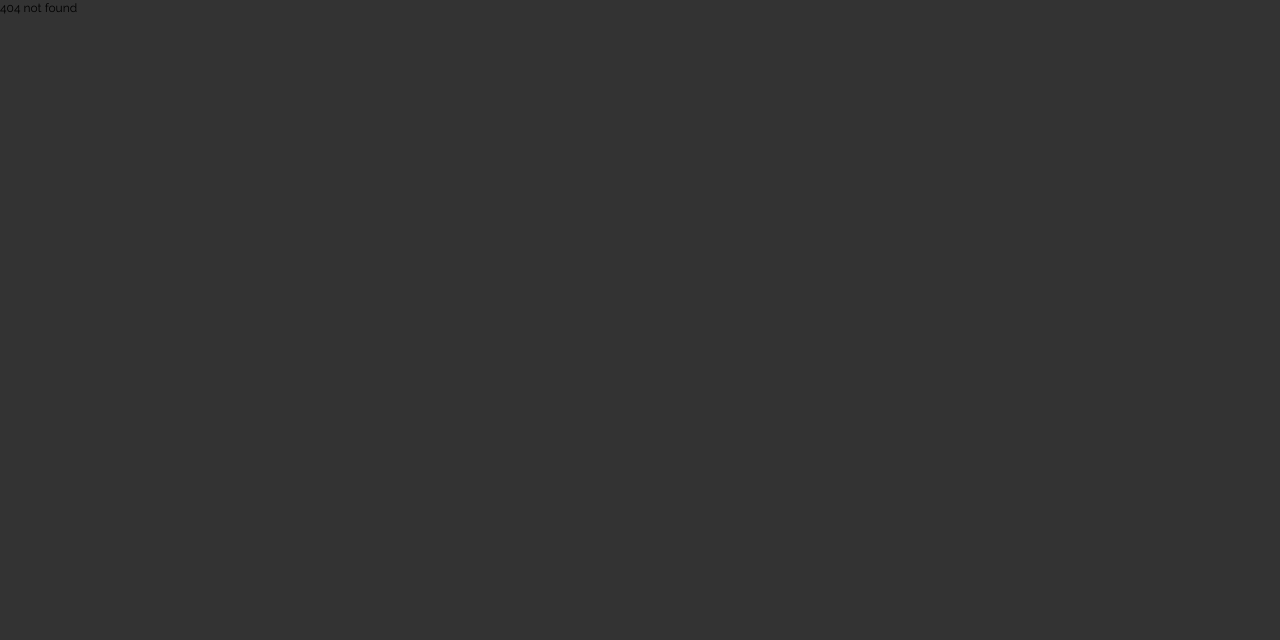
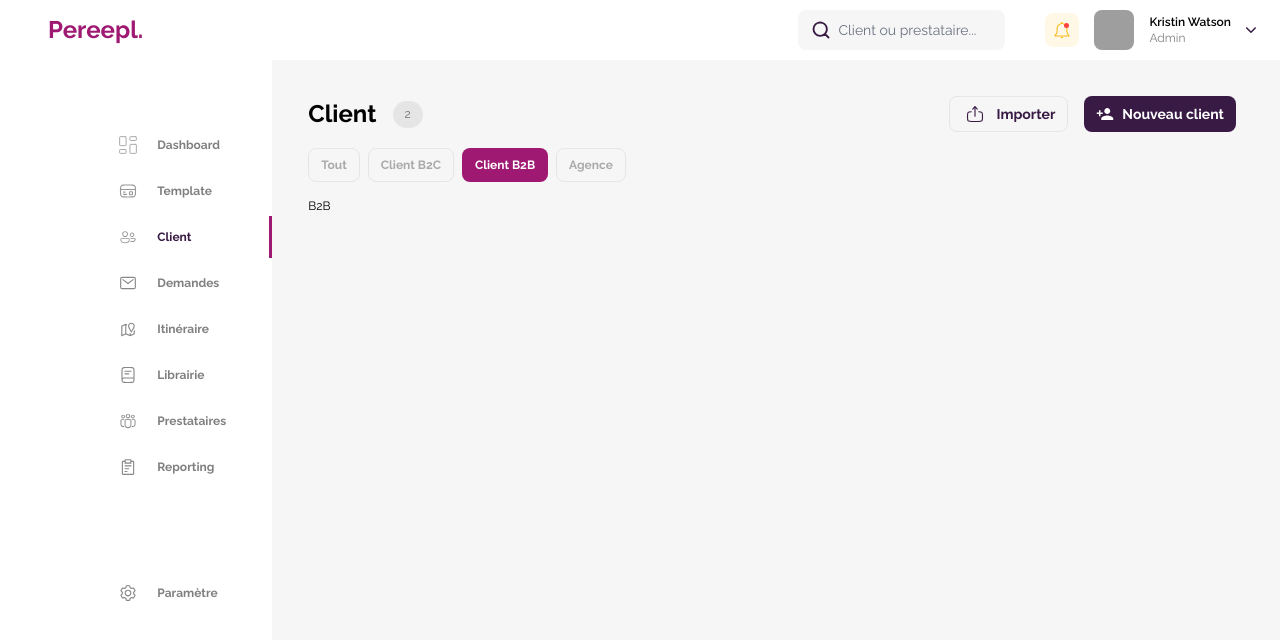
Before and after one commit to rantohr/perrepl-bo, a React (Vite) app: page /app/client/b2b in a window 1280 px wide. Before the commit this address had no page. Shown: the top 640 px of the page. Built offline with nearby package versions, Linux system fonts and the light colour scheme; grey boxes are pictures that could not be loaded.

Commit message:
Routage Clients

```diff
--- a/src/App.tsx
+++ b/src/App.tsx
@@ -25,6 +25,10 @@ import TripsClient from "./pages/clients/childTabs/Trips";
 import DocsClient from "./pages/clients/childTabs/Docs";
 import PaxListsClient from "./pages/clients/childTabs/PaxLists";
 import PayrollClient from "./pages/clients/childTabs/Payroll";
+import AllBadge from "./pages/clients/childBadge/All";
+import B2BBadge from "./pages/clients/childBadge/B2B";
+import B2CBadge from "./pages/clients/childBadge/B2C";
+import AgenceBadge from "./pages/clients/childBadge/Agence";
 
 const App: FC = (): ReactElement => {
   return (
@@ -45,7 +49,12 @@ const App: FC = (): ReactElement => {
             <Route path="update" element={<Itinerary />}></Route>
           </Route>,
           <Route path="client">
-            <Route path="" element={<LayoutClient />} />
+            <Route path="" element={<LayoutClient />}>
+              <Route path="" element={<AllBadge />} />
+              <Route path="b2b" element={<B2BBadge />} />
+              <Route path="b2c" element={<B2CBadge />} />
+              <Route path="agence" element={<AgenceBadge />} />
+            </Route>
             <Route path="agence/update" element={<ClientAgenceProfile />} />
             <Route path="agence/view" element={<ClientAgenceProfileView />}>
               {/* <Route path="" element={<>general</>} /> */}
--- a/src/pages/clients/LayoutClient.tsx
+++ b/src/pages/clients/LayoutClient.tsx
@@ -1,4 +1,12 @@
+import { Outlet, useLocation, useNavigate } from "react-router-dom";
+import BadgeCustom from "../components/BadgeCustom";
+
 export default function LayoutClient() {
+  const navigate = useNavigate();
+  const { pathname } = useLocation();
+  const paths = pathname.split("/");
+  const last = paths[paths.length - 1];
+
   return (
     <div className="ml-4 mr-6 mt-4">
       <div className="header flex flex-row gap-9">
@@ -8,14 +16,13 @@ export default function LayoutClient() {
             <span className="font-normal text-xs text-neutre ">2</span>
           </div>
         </div>
-        {/* px-5 py-2.5 text-center mr-2 mb-2   */}
         <div className=" w-1/2 flex gap-4 justify-end">
           <button
             type="button"
             className="
             text-violet-1
             hover:violet-1 font-bold border border-transparent-grey hover:bg-transparent focus:outline-none   rounded-lg text-sm
-            flex items-center justify-center px-3 py-2
+            flex items-center justify-center px-3 py-1
 
             "
           >
@@ -77,6 +84,41 @@ export default function LayoutClient() {
           </button>
         </div>
       </div>
+
+      <div className="flex gap-2 mt-4">
+        <BadgeCustom
+          label="Tout"
+          active={last.includes("client")}
+          onClick={() => {
+            navigate("/app/client");
+          }}
+        />
+        <BadgeCustom
+          label="Client B2C"
+          active={last.includes("b2c")}
+          onClick={() => {
+            navigate("/app/client/b2c");
+          }}
+        />
+        <BadgeCustom
+          label="Client B2B"
+          active={last.includes("b2b")}
+          onClick={() => {
+            navigate("/app/client/b2b");
+          }}
+        />
+        <BadgeCustom
+          label="Agence"
+          active={last.includes("agence")}
+          onClick={() => {
+            navigate("/app/client/agence");
+          }}
+        />
+      </div>
+
+      <div className="container mt-4">
+        <Outlet />
+      </div>
     </div>
   );
 }
--- /dev/null
+++ b/src/pages/clients/childBadge/Agence.tsx
@@ -0,0 +1,3 @@
+export default function AgenceBadge() {
+  return <div>AgenceBadge</div>;
+}
--- /dev/null
+++ b/src/pages/clients/childBadge/All.tsx
@@ -0,0 +1,3 @@
+export default function AllBadge() {
+  return <div>All</div>;
+}
--- /dev/null
+++ b/src/pages/clients/childBadge/B2B.tsx
@@ -0,0 +1,3 @@
+export default function B2BBadge() {
+  return <div>B2B</div>;
+}
--- /dev/null
+++ b/src/pages/clients/childBadge/B2C.tsx
@@ -0,0 +1,3 @@
+export default function B2CBadge() {
+  return <div>B2C</div>;
+}
--- /dev/null
+++ b/src/pages/components/BadgeCustom.tsx
@@ -0,0 +1,29 @@
+type PropsBadgeCustom = {
+  label: string;
+  active?: boolean;
+  onClick?: () => void;
+};
+export default function BadgeCustom({
+  label,
+  active = false,
+  onClick,
+}: PropsBadgeCustom) {
+  return (
+    <span
+      onClick={onClick}
+      className={`
+     text-xs font-bold
+    py-2 px-3 rounded-lg border
+    hover:border-transparent hover:bg-violet-light  hover:text-white
+    cursor-pointer
+    ${
+      active
+        ? "bg-violet-light text-white border-transparent"
+        : "bg-transparent text-grey-3 border-transparent-grey"
+    }
+    `}
+    >
+      {label}
+    </span>
+  );
+}
--- a/src/pages/layout/Layout.tsx
+++ b/src/pages/layout/Layout.tsx
@@ -317,7 +317,7 @@ function Layout() {
             }
             title="Client"
             onClick={() => {
-              navigate("/app/client/agence/view");
+              navigate("/app/client");
               setSelectedMenu(2);
             }}
             active={selectedMenu === 2}
```
